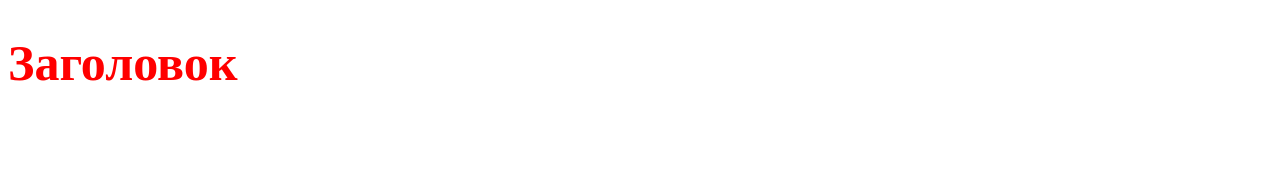
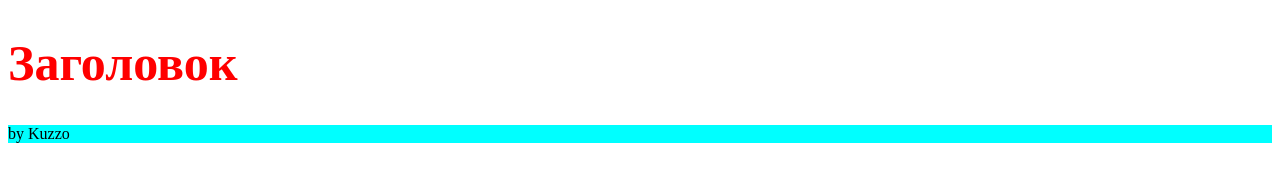
Before and after one commit to AlexKuzzo/first-project, a plain HTML site: page index.html in a window 1280 px wide. Drawn offline with Linux system fonts and the light colour scheme.

Commit message:
Обновлены разметка и стили

```diff
--- a/index.html
+++ b/index.html
@@ -9,7 +9,7 @@
 <body>
   <header>
     <h1 class="first-header">Заголовок</h1>
-
+      <div class="header-image">by Kuzzo</div>
   </header>
 
 </body>
--- a/style.css
+++ b/style.css
@@ -2,3 +2,9 @@
     font-size: 50px;
     color: red;
 }
+.header-image {
+    width: 500;
+    height: 500;
+    background-color: aqua;
+    font-size: 50;
+}
```
Also changed, not shown: java-script.js (added).
